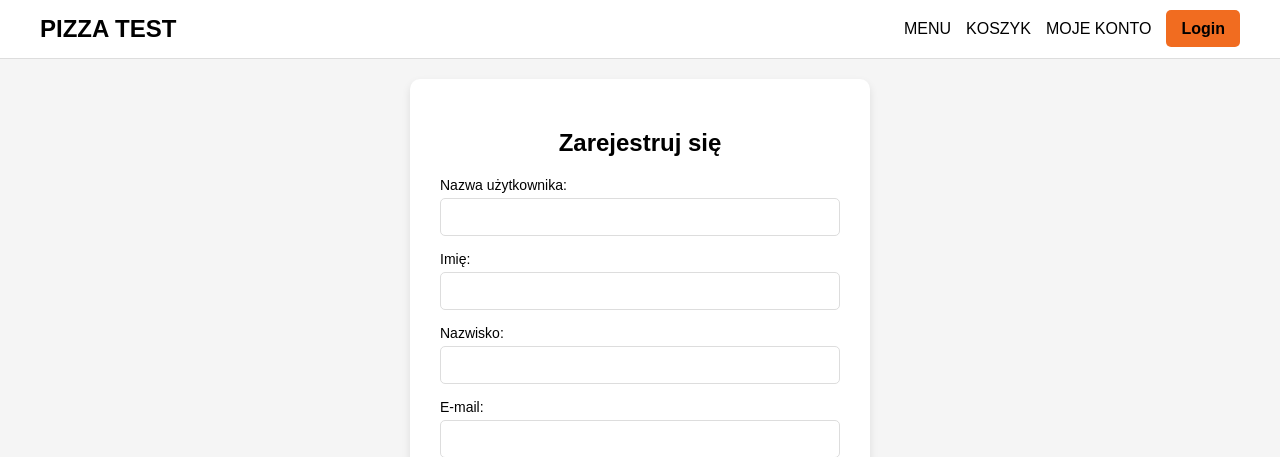
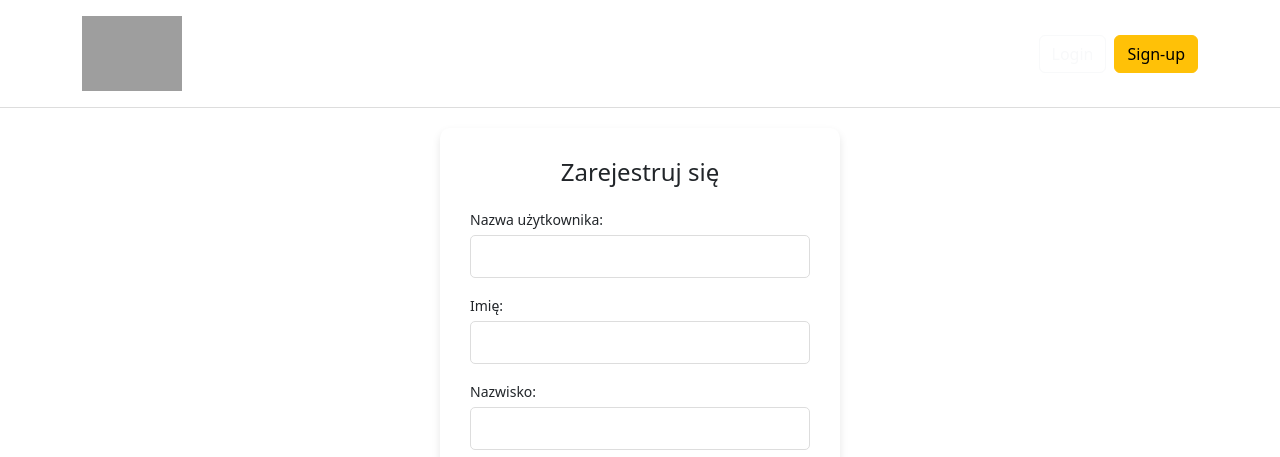
Before and after one commit to TabisPL/pitcernia.github.io, a PHP site: page /rejestracja.php in a window 1280 px wide. Shown: the top 457 px of the page. Run offline with PHP 8.4, Linux system fonts and the light colour scheme; grey boxes are pictures that could not be loaded.

Commit message:
Update rejestracja.php

```diff
--- a/Login/rejestracja.php
+++ b/Login/rejestracja.php
@@ -1,4 +1,10 @@
 <?php
+
+session_start();
+
+$czyzalogowany = isset($_SESSION['UzytkownikID']);
+
+
 // Dane do połączenia z bazą danych
 $serwer = 'localhost';
 $baza_danych = 'pizza3test';
@@ -87,21 +93,28 @@
     <meta name="viewport" content="width=device-width, initial-scale=1.0">
     <title>Rejestracja</title>
     <link rel="stylesheet" href="login.css">
+    <link href="https://cdn.jsdelivr.net/npm/bootstrap@5.3.3/dist/css/bootstrap.min.css" rel="stylesheet" integrity="sha384-QWTKZyjpPEjISv5WaRU9OFeRpok6YctnYmDr5pNlyT2bRjXh0JMhjY6hW+ALEwIH" crossorigin="anonymous">
 </head>
 <body>
+<script src="https://cdn.jsdelivr.net/npm/bootstrap@5.3.3/dist/js/bootstrap.bundle.min.js" integrity="sha384-YvpcrYf0tY3lHB60NNkmXc5s9fDVZLESaAA55NDzOxhy9GkcIdslK1eN7N6jIeHz" crossorigin="anonymous"></script>
     <!-- NAGŁÓWEK -->
-    <header>
-        <div class="banner">
-            <div class="logo">PIZZA TEST</div>
-            <nav>
-                <ul class="menu">
-                    <li><a href="#">MENU</a></li>
-                    <li><a href="#">KOSZYK</a></li>
-                    <li><a href="mojekonto.php">MOJE KONTO</a></li>
-                    <li><a href="login.php" class="login-button">Login</a></li>
-                </ul>
-            </nav>
-        </div>
+    <header class="p-3 text">
+    <div class="container">
+      <div class="d-flex flex-wrap align-items-center justify-content-center justify-content-lg-start">
+        <a href="/" class="d-flex align-items-center mb-2 mb-lg-0 text-white text-decoration-none">
+        <img src="https://i.imgur.com/hUa9V6E.png" alt="Logo" class="Logo" style="width: 100px; height: auto;">
+        </a>
+
+        <ul class="nav col-12 col-lg-auto me-lg-auto mb-2 justify-content-center mb-md-0">
+          <li><a href="#" class="nav-link px-2 text-white">MENU</a></li>
+          <li><a href="#" class="nav-link px-2 text-white">KOSZYK</a></li>
+          <li><a href="mojekonto.php" class="nav-link px-2 text-white">MOJE KONTO</a></li>
+        </ul>
+        <!-- If na sprawdzenie czy wyswietlamy guziki -->
+    <?php if (!$czyzalogowany): ?>
+        <a href="login.php" class="btn btn-outline-light me-2">Login</a>
+        <a href="rejestracja.php" class="btn btn-warning">Sign-up</a>
+    <?php endif; ?>
     </header>
     <main>
         <section class="form-container">
```
